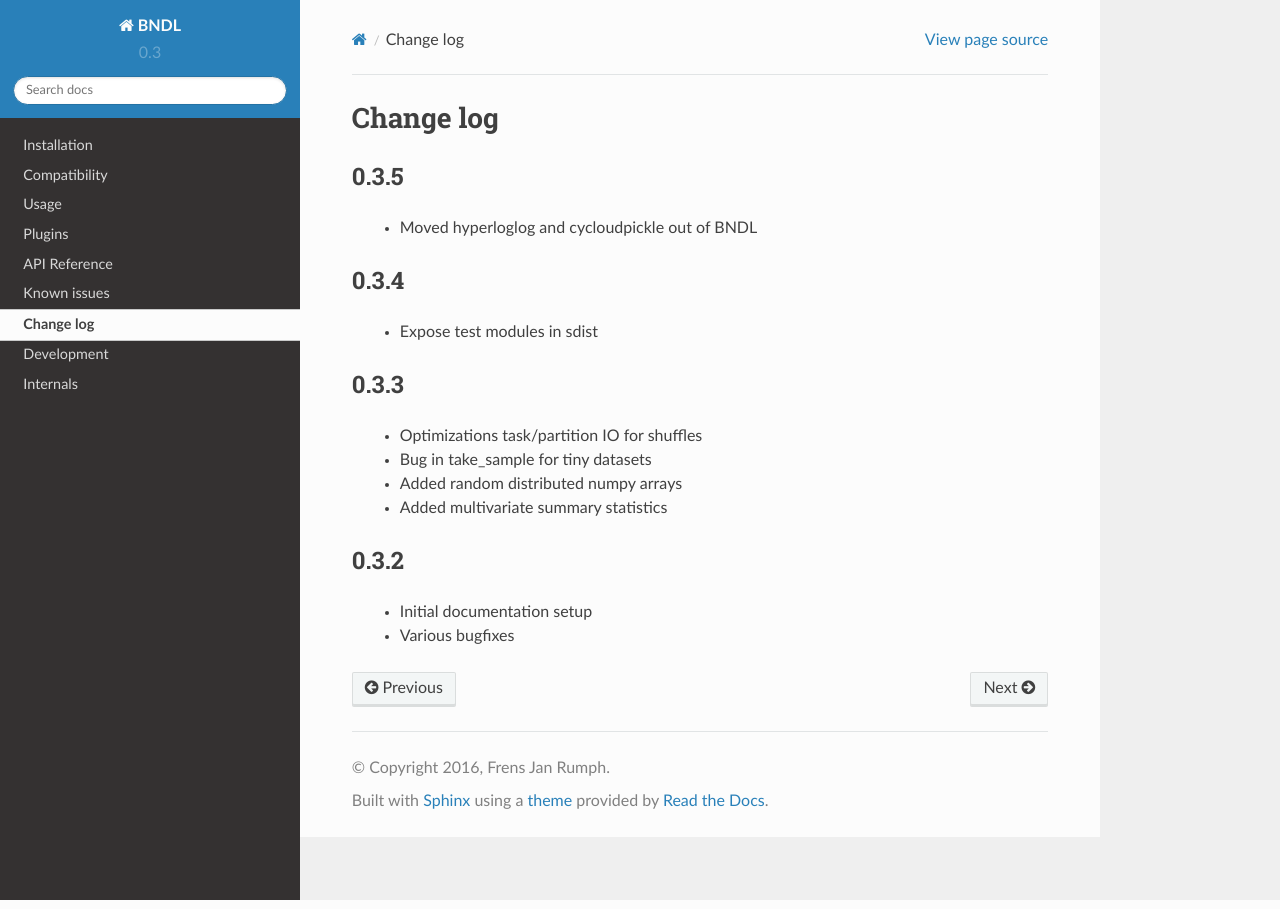
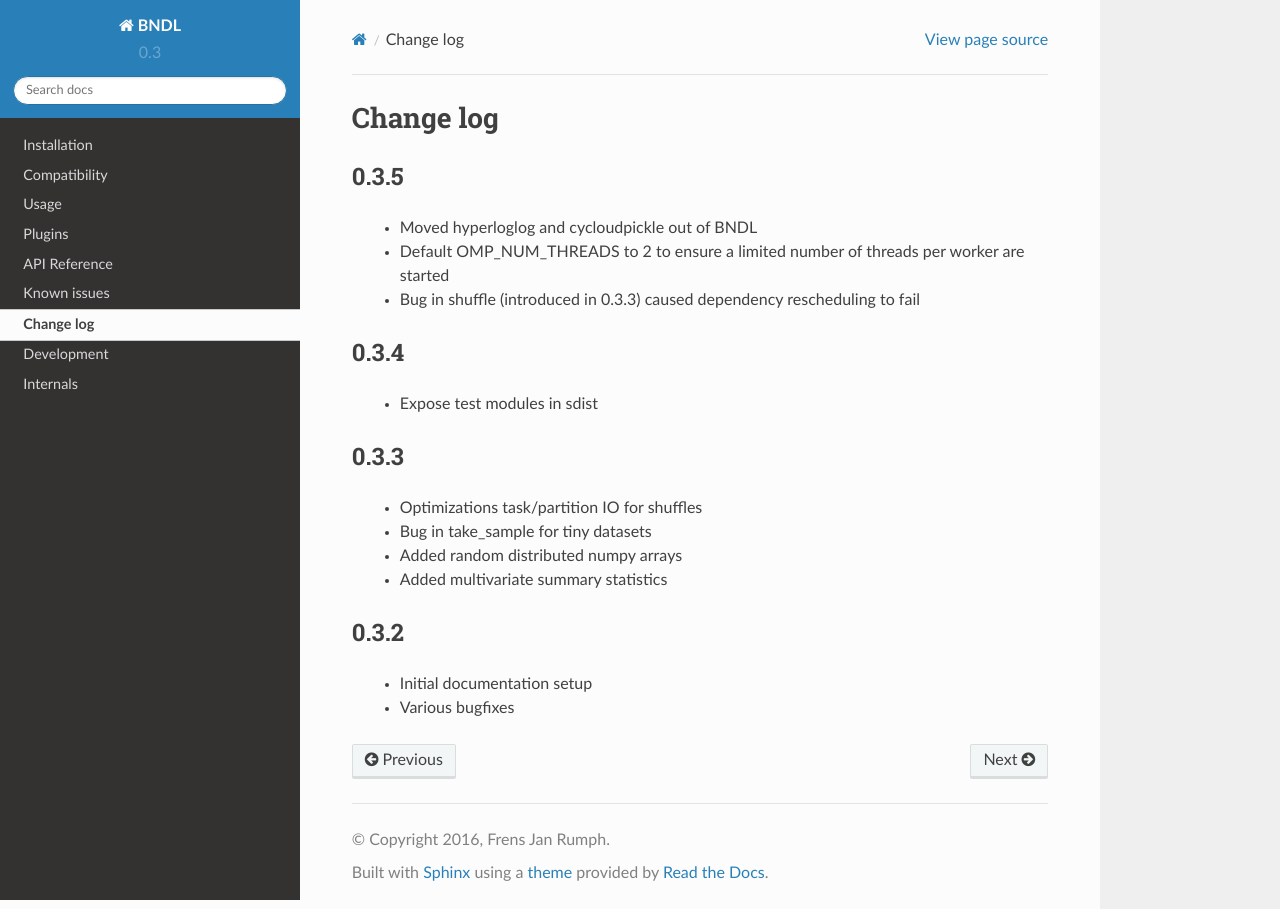
Before and after one commit to bndl/bndl, a Sphinx documentation site: the page built from docs/changelog.rst, in a window 1280 px wide. Built offline with Sphinx 7.4.7 and the Read the Docs theme 2.0.0, drawn with Linux system fonts in a browser that asks for light colours; pages that are not in the unit, such as notebooks, are missing from menus.

Commit message:
update docs

```diff
--- a/docs/changelog.rst
+++ b/docs/changelog.rst
@@ -4,6 +4,8 @@ Change log
 0.3.5
 -----
  * Moved hyperloglog and cycloudpickle out of BNDL
+ * Default OMP_NUM_THREADS to 2 to ensure a limited number of threads per worker are started
+ * Bug in shuffle (introduced in 0.3.3) caused dependency rescheduling to fail
 
 0.3.4
 -----
```
